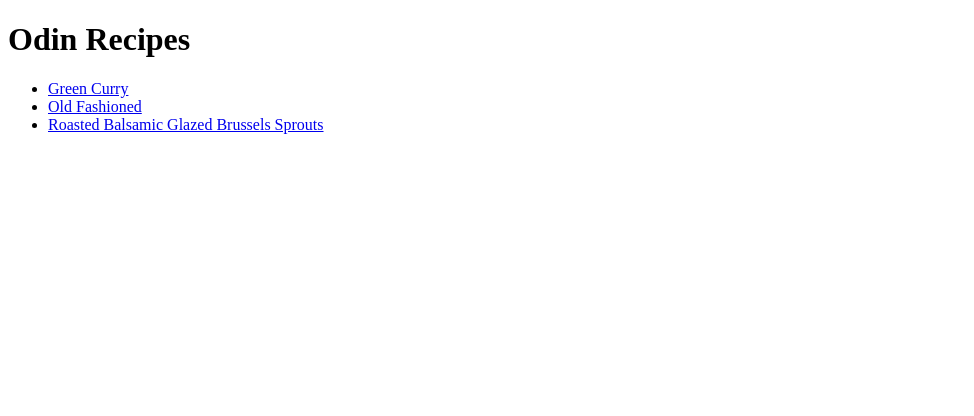
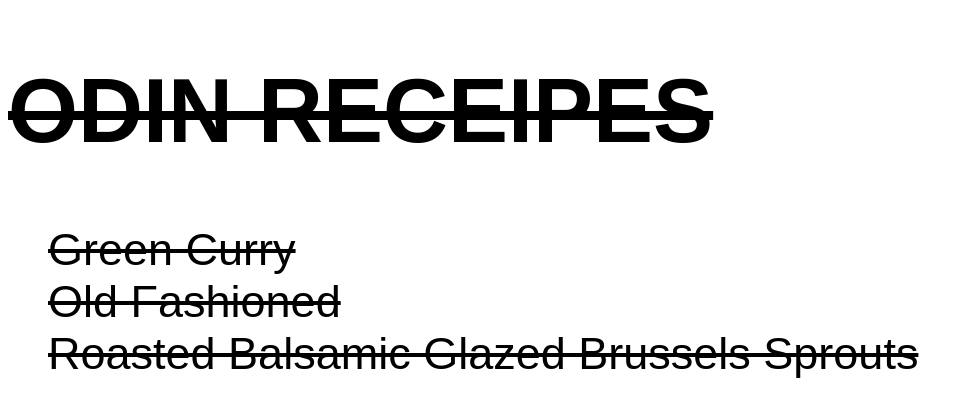
Before and after one commit to TruthSwans/odin-recipes, a plain HTML site: page index.html in a window 1280 px wide. Shown: the whole page, without its empty margins (0-974 px from the left). Drawn offline with Linux system fonts and the light colour scheme.

Commit message:
create styles.css for index.html

```diff
--- a/index.html
+++ b/index.html
@@ -3,9 +3,10 @@
 <head>
     <meta charset="UTF-8">
     <title>Odin Recipes</title>
+    <link rel="stylesheet" href="styles.css">
 </head>
 <body>
-    <h1>Odin Recipes</h1>
+    <h1>ODIN RECEIPES</h1>
     <ul>
         <li><a href="recipes/green-curry.html">Green Curry</a></li>
         <li><a href="recipes/old-fashioned.html">Old Fashioned</a></li>
--- /dev/null
+++ b/styles.css
@@ -0,0 +1,32 @@
+body {
+    font-family: Arial, Helvetica, sans-serif;
+    background-color: white;
+    color: black;
+}
+
+h1 {
+    font-size: 90px;
+    font-weight: 800;
+    text-decoration: line-through;
+}
+
+li {
+    color: white;
+}
+
+a {
+    color: black;
+    font-size: 45px;
+}
+
+a:link :visited {text-decoration: none; text-decoration: line-through;
+}
+
+a:link {text-decoration: none; text-decoration: line-through;
+}
+
+a:hover {text-decoration: none; text-decoration: line-through;
+}
+
+a:active {text-decoration: none; text-decoration: line-through;
+}
```
